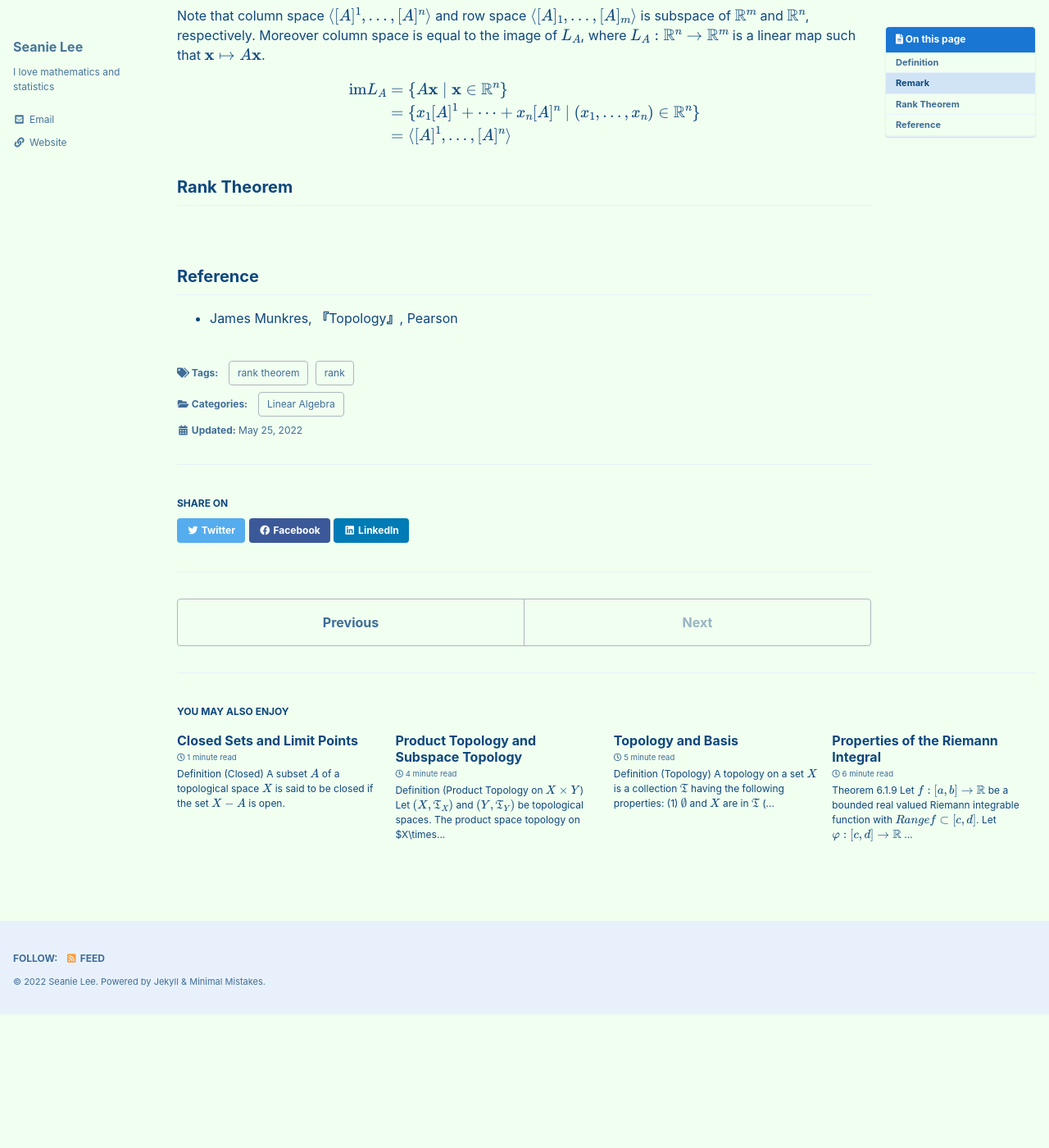
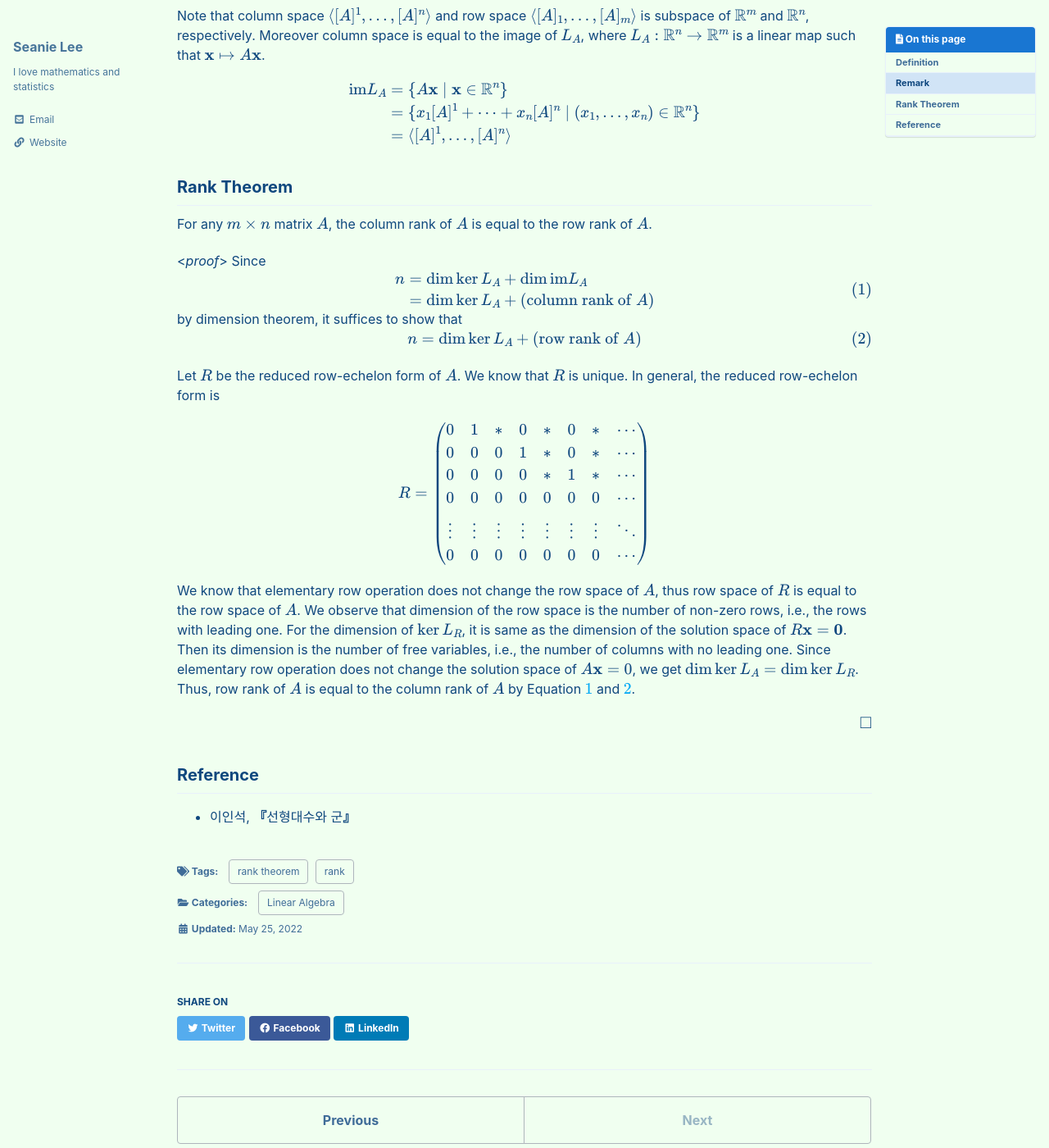
Before and after one commit to seanie12/blog, a Jekyll site: the page built from _posts/2022-05-25-rank-theorem.md, in a window 1280 px wide and 1400 px high, scrolled down 381 px. Shown: the whole window at 82% size. Built offline with Jekyll 4.4.1, drawn with Linux system fonts in a browser that asks for light colours; cached includes are drawn as plain includes; formulas are drawn with MathJax 3; before the commit the page ends 1619 px from its top, so only the background shows below that; some of the changed text lies outside the part shown.

Commit message:
Update 2022-05-25-rank-theorem.md

```diff
--- a/_posts/2022-05-25-rank-theorem.md
+++ b/_posts/2022-05-25-rank-theorem.md
@@ -33,9 +33,45 @@ $$
 $$
 
 ## Rank Theorem
+For any $m\times n$ matrix $A$, the column rank of $A$ is equal to the row rank of $A$.
 
+<*proof*>
+Since
+$$
+\begin{align}
+\begin{split}
+n&=\dim \ker L_A + \dim \text{im}L_A \\
+&=\dim \ker L_A + (\text{column rank of } A)
+\end{split}
+\label{eq:1}
+\end{align}
+$$
+by dimension theorem,  it suffices to show that
+$$
+\begin{equation}
+n= \dim \ker L_A + (\text{row rank of } A)
+\label{eq:2}
+\end{equation}
+$$
 
+Let $R$ be the reduced row-echelon form of $A$. We know that $R$ is unique.  In general, the reduced row-echelon form is
+
+$$
+R=
+\begin{pmatrix}
+0 &1 & * & 0  & * & 0 & * & \cdots  \\
+0&0&0&1&*&0&*&\cdots \\
+0&0&0&0&*&1&*&\cdots \\
+0&0&0&0&0&0&0&\cdots\\
+\vdots&\vdots&\vdots&\vdots &\vdots &\vdots&\vdots&\ddots \\
+0&0&0&0&0&0&0&\cdots
+\end{pmatrix}
+$$
+
+We know that elementary row operation does not change the row space of $A$, thus row space of $R$ is equal to the row space of $A$. We observe that dimension of the row space is the number of non-zero rows, i.e., the rows with leading one.
+For the dimension of $\ker L_R$, it is same as the dimension of the solution space of $R\mathbf{x}=\mathbf{0}$. Then its dimension is the number of free variables, i.e., the number of columns with no leading one. Since elementary row operation does not change the solution space of $A\mathbf{x}=0$,  we get $\dim \ker L_A = \dim \ker L_R$. Thus, row rank of $A$ is equal to the column rank of $A$ by Equation $\ref{eq:1}$ and $\ref{eq:2}$.
 
 $$\tag*{$\square$}$$
+
 ## Reference
-- James Munkres, **『**Topology**』**, Pearson
+- 이인석, **『**선형대수와 군**』**
```
